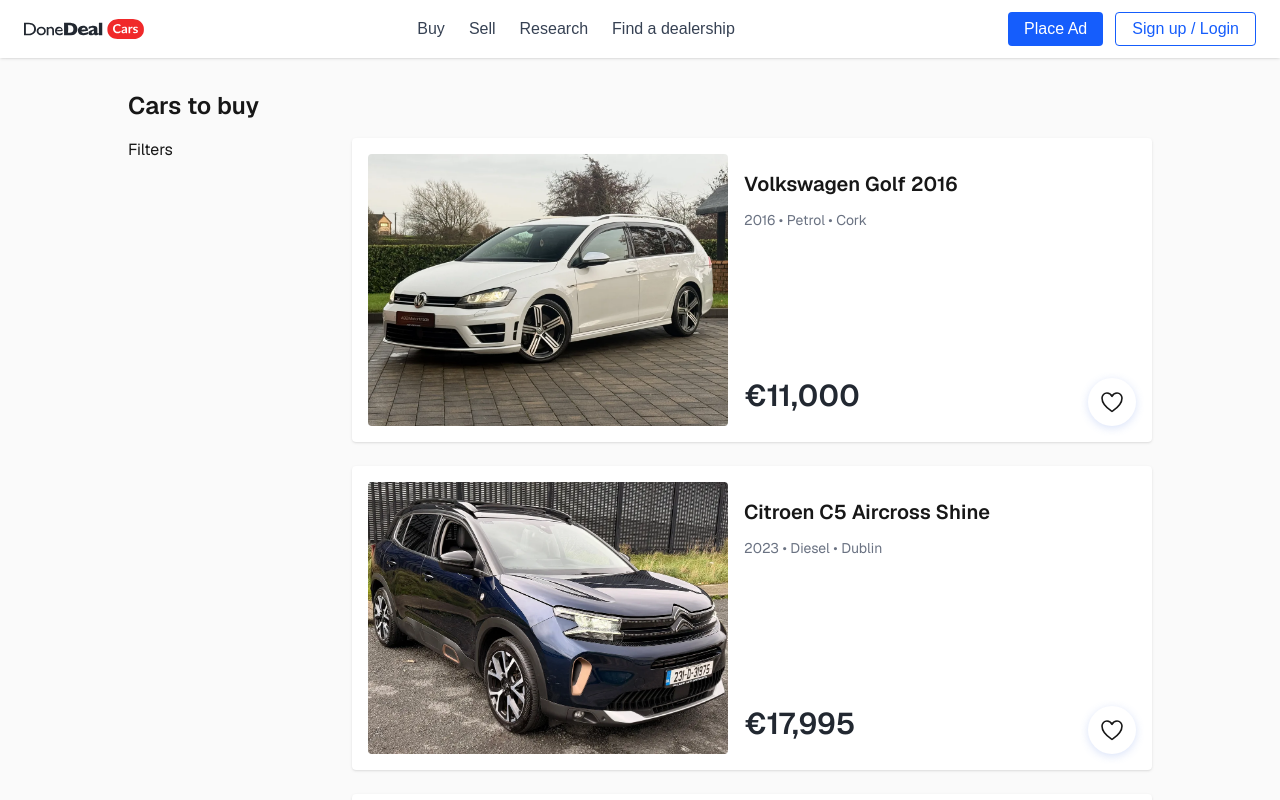
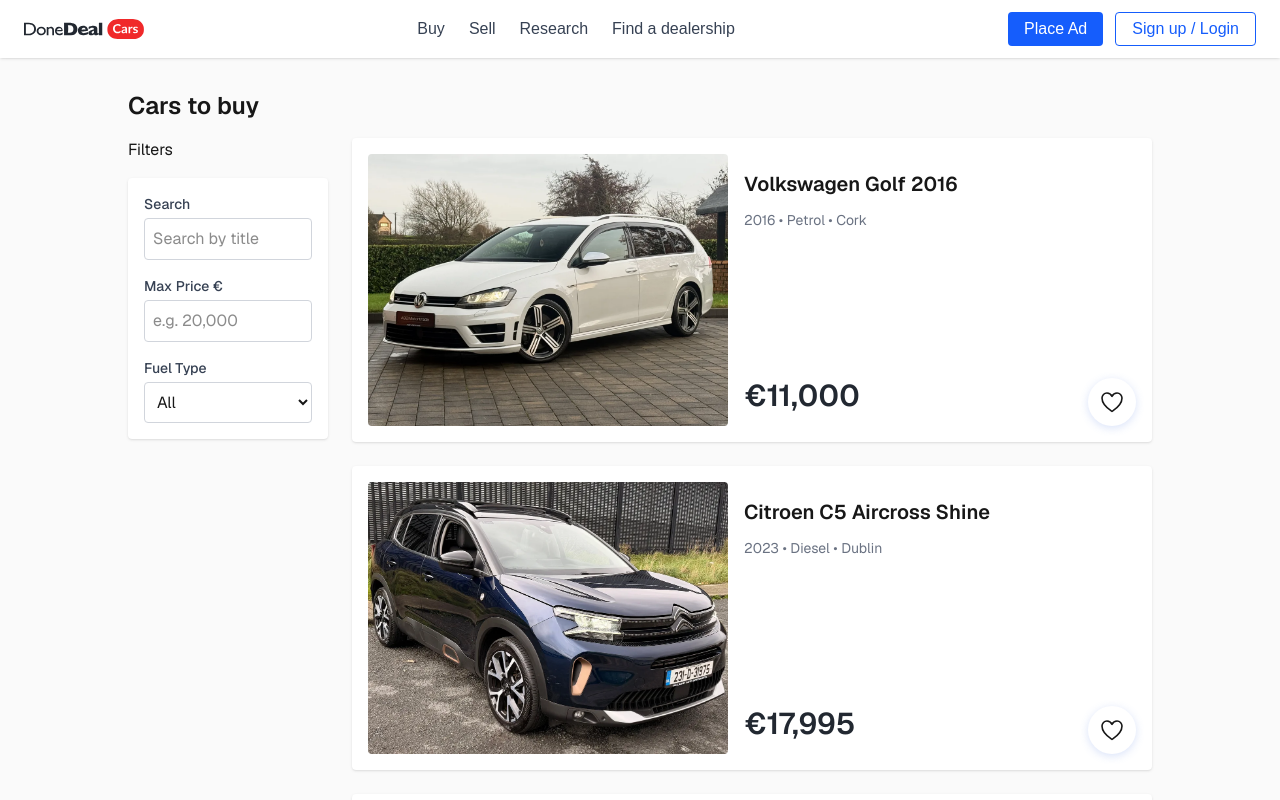
Before and after one commit to eoinom/donedeal-clone-react, a Next.js app: page /buy in a window 1280 px wide. Shown: the top 800 px of the page. Built offline with nearby package versions, Linux system fonts and the light colour scheme.

Commit message:
Add filters

```diff
--- a/app/buy/page.tsx
+++ b/app/buy/page.tsx
@@ -1,6 +1,6 @@
 'use client';
 
-import { Suspense, use } from 'react';
+import { Suspense, use, useDeferredValue, useState } from 'react';
 import CarAdvert from './CarAdvert';
 import { fetchMockCars } from '../data/mockCars';
 import { ErrorBoundary } from '../components/ErrorBoundary';
@@ -8,13 +8,36 @@
 // Create the promise outside the component so it's stable across renders
 const carsPromise = fetchMockCars();
 
-function CarList() {
+type CarListProps = {
+  searchTerm?: string;
+  maxPrice?: number;
+  fuelType?: string;
+};
+
+const FUEL_TYPES = Object.freeze(['Petrol', 'Diesel', 'Hybrid', 'Electric']);
+
+function CarList({ searchTerm, maxPrice, fuelType }: CarListProps) {
   // The use hook suspends the component until the promise resolves
   const cars = use(carsPromise);
 
+  const filteredCars = searchTerm
+    ? cars.filter((car) =>
+        car.title.toLowerCase().includes(searchTerm.toLowerCase()),
+      )
+    : cars;
+
+  const filteredByPriceCars =
+    maxPrice !== undefined
+      ? filteredCars.filter((car) => car.price <= maxPrice)
+      : filteredCars;
+
+  const filteredByFuelTypeCars =
+    fuelType && fuelType !== 'All'
+      ? filteredByPriceCars.filter((car) => car.fuelType === fuelType)
+      : filteredByPriceCars;
   return (
     <>
-      {cars.map((car) => (
+      {filteredByFuelTypeCars.map((car) => (
         <CarAdvert
           key={car.id}
           car={car}
@@ -25,12 +48,94 @@
 }
 
 export default function Buy() {
+  const [searchTerm, setSearchTerm] = useState('');
+  const deferredSearchInput = useDeferredValue(searchTerm);
+  const [maxPrice, setMaxPrice] = useState<number | undefined>(undefined);
+  const [fuelType, setFuelType] = useState<string | undefined>(undefined);
+
+  const onMaxPriceChange = (price: number | undefined) => {
+    if (price === undefined || isNaN(price)) {
+      setMaxPrice(undefined);
+      return;
+    }
+    setMaxPrice(price);
+  };
+
   return (
     <div className='min-h-screen bg-zinc-50 font-sans'>
       <section className='max-w-5xl mx-auto py-8'>
         <h2 className='text-2xl font-semibold mb-4'>Cars to buy</h2>
         <div className='flex flex-col lg:flex-row gap-6'>
-          <div className='w-full lg:w-64'>Filters</div>
+          <div className='w-full lg:w-64'>
+            <h2>Filters</h2>
+            <div className='flex flex-col gap-y-4 bg-white rounded shadow mt-4 p-4'>
+              {/* Search car titles by text input */}
+              <div>
+                <label
+                  htmlFor='search'
+                  className='block text-sm font-medium text-gray-700 mb-1'
+                >
+                  Search
+                </label>
+                <input
+                  type='text'
+                  id='search'
+                  name='search'
+                  placeholder='Search by title'
+                  className='w-full p-2 border border-gray-300 rounded'
+                  onChange={(e) => setSearchTerm(e.target.value)}
+                />
+              </div>
+              {/* Filter by maximum price (number input) */}
+              <div>
+                <label
+                  htmlFor='maxPrice'
+                  className='block text-sm font-medium text-gray-700 mb-1'
+                >
+                  Max Price €
+                </label>
+                <input
+                  type='text'
+                  id='maxPrice'
+                  name='maxPrice'
+                  inputMode='numeric'
+                  pattern='\d*'
+                  autoComplete='off'
+                  maxLength={10}
+                  placeholder='e.g. 20,000'
+                  className='w-full p-2 border border-gray-300 rounded'
+                  value={maxPrice !== undefined ? `€${maxPrice}` : ''}
+                  onChange={(e) =>
+                    onMaxPriceChange(
+                      e.target.value
+                        ? Number(e.target.value.replace(/[^0-9]/g, ''))
+                        : undefined,
+                    )
+                  }
+                />
+              </div>
+              {/* Filter by fuel type */}
+              <div>
+                <label
+                  htmlFor='fuelType'
+                  className='block text-sm font-medium text-gray-700 mb-1'
+                >
+                  Fuel Type
+                </label>
+                <select
+                  id='fuelType'
+                  name='fuelType'
+                  className='w-full p-2 border border-gray-300 rounded bg-white'
+                  onChange={(e) => setFuelType(e.target.value)}
+                >
+                  <option key={'All'}>{'All'}</option>
+                  {FUEL_TYPES.map((type) => (
+                    <option key={type}>{type}</option>
+                  ))}
+                </select>
+              </div>
+            </div>
+          </div>
           <div className='flex flex-col w-full justify-center gap-6'>
             <Suspense
               fallback={
@@ -46,7 +151,11 @@
                   </div>
                 }
               >
-                <CarList />
+                <CarList
+                  searchTerm={deferredSearchInput}
+                  maxPrice={maxPrice}
+                  fuelType={fuelType}
+                />
               </ErrorBoundary>
             </Suspense>
           </div>
```
